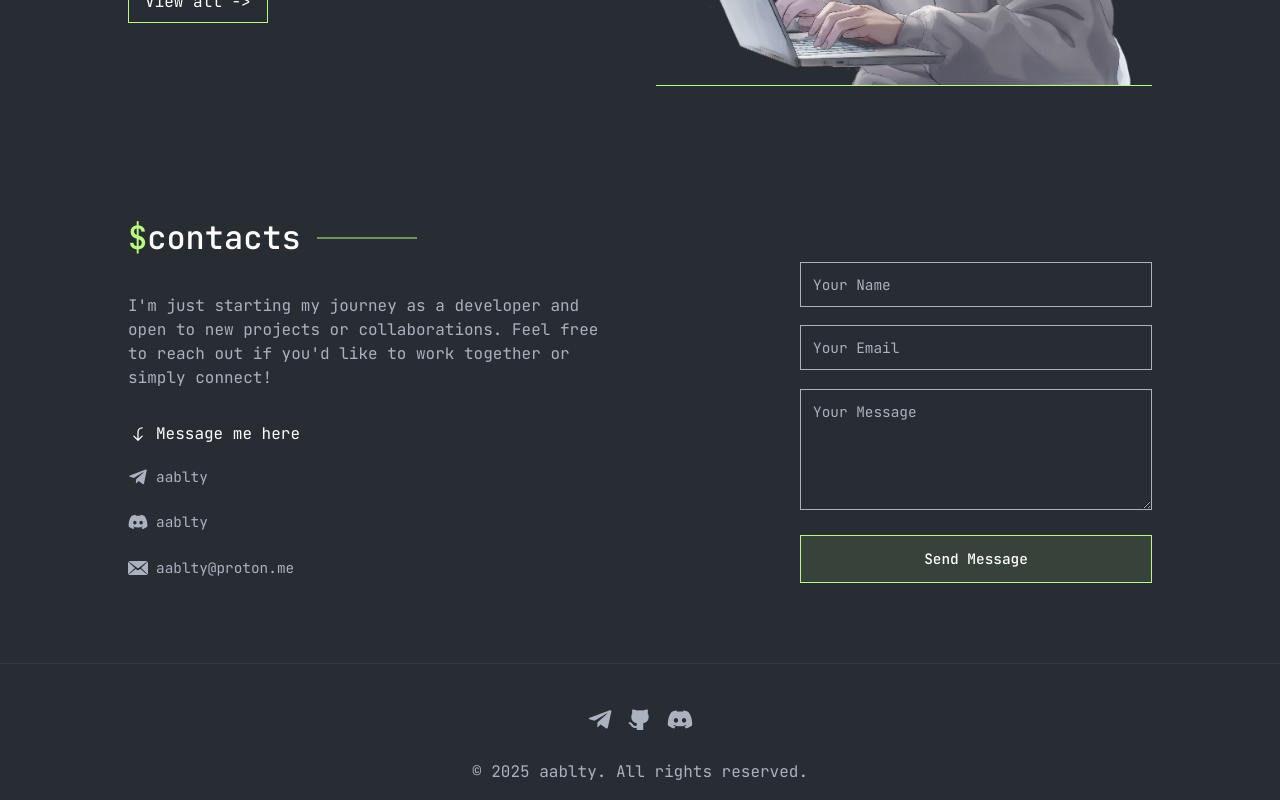
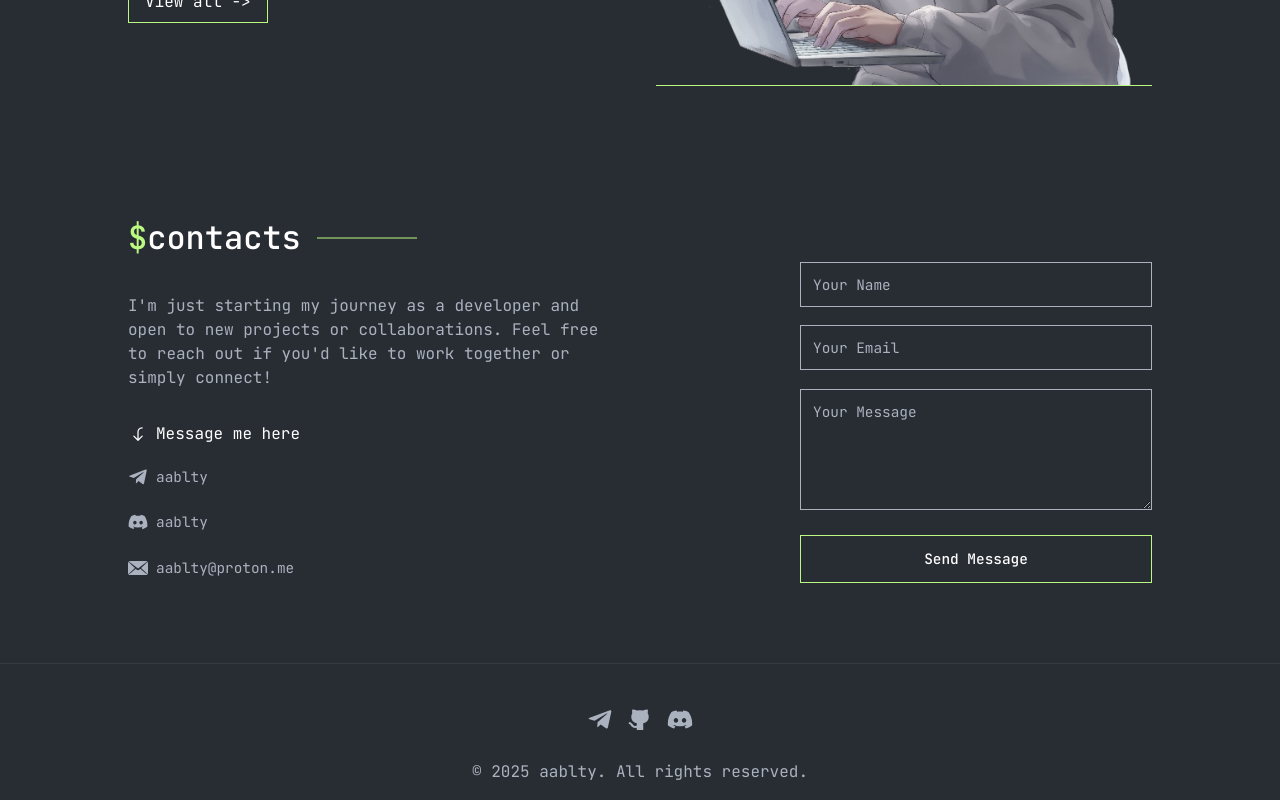
Before and after one commit to aablty/aablty.github.io, a React (Vite) app: page /#/ in a window 1280 px wide. Shown: the part 2448-3248 px from the top of the page. Built offline with nearby package versions, Linux system fonts and the light colour scheme; no server answers.

Commit message:
small fixes

```diff
--- a/src/assets/styles/components/ContactForm.css
+++ b/src/assets/styles/components/ContactForm.css
@@ -51,8 +51,8 @@
 .form_submit {
   width: 100%;
   padding: 0.75rem 0;
-  background-color: var(--primary-op);
   color: var(--white);
+  background-color: var(--background);
   border: 1px solid var(--primary);
   cursor: pointer;
   font-family: inherit;
@@ -62,7 +62,7 @@
 }
 
 .form_submit:hover:not(:disabled) {
-  background-color: var(--primary-hover);
+  background-color: var(--primary-op);
 }
 
 .form_submit:disabled {
```
